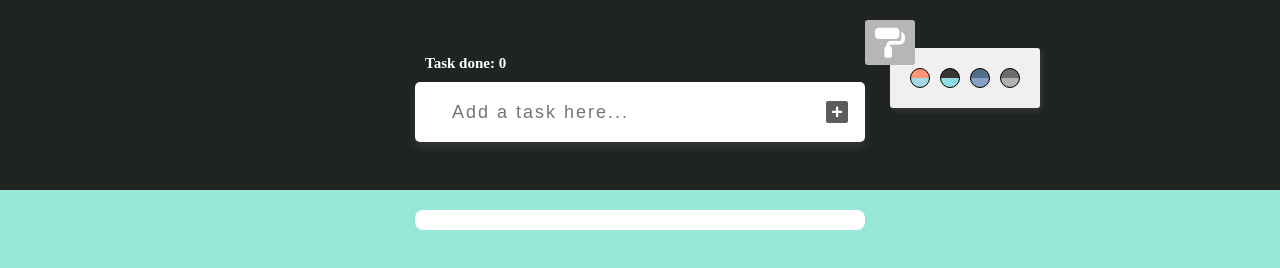
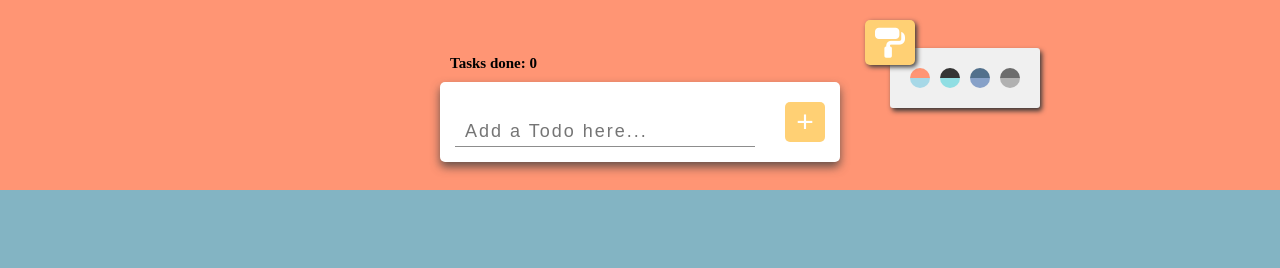
Before and after one commit to ElisyanBot/uppgiftFyra, a website: page index.html in a window 1280 px wide. Drawn offline with Linux system fonts and the light colour scheme.

Commit message:
onclick html working

```diff
--- a/index.html
+++ b/index.html
@@ -5,7 +5,7 @@
     <meta charset="UTF-8">
     <meta http-equiv="X-UA-Compatible" content="IE=edge">
     <meta name="viewport" content="width=device-width, initial-scale=1.0">
-    <link rel="stylesheet" href="CSS/christer.css">
+    <link rel="stylesheet" href="CSS/style.css">
 
     <title>Uppgift fyra</title>
 </head>
@@ -17,22 +17,20 @@
             <button id="theme-meny">
                 <i class="fas fa-paint-roller"></i>
             </button>
-                <div>
-                    <ul>
-                        <li href="#" id="color1"></li>
-                        <li href="#"  id="color2"></li>
-                        <li href="#"  id="color3"></li>
-                        <li href="#"  id="color4"></li>
-                    </ul>
-                </div>
+            <div>
+                <ul>
+                    <li href="#" onclick="changeTheme('../CSS/style.css')" id="color1"></li>
+                    <li href="#" onclick="changeTheme('../CSS/christer.css')" id="color2"></li>
+                    <li href="#" onclick="changeTheme('../CSS/john.css')" id="color3"></li>
+                    <li href="#"  onclick="changeTheme('../CSS/pontus.css')" id="color4"></li>
+                </ul>
+            </div>
         </nav>
         <div id="input-container">
             <div id="input-wrapper">
-                <h2> Task done:   <span id="#TaskDone"> 0 </span> </h2>
-                <!-- <h2 id="#TaskCount"> 0 </h2> -->
+                <h2> Tasks done:   <span id="#TaskDone"> 0 </span> </h2>
                 <section id="UserInput-Section">
-                    <!-- user input -->
-                    <input id="AddTask-Input" placeholder="Add a task here..." type="text">
+                    <input id="AddTask-Input" placeholder="Add a Todo here..." type="text">
                     <button for="AddTask-Input" id="AddTask-Btn"> + </button>
                 </section>
             </div>
--- a/javaScript/script.js
+++ b/javaScript/script.js
@@ -192,3 +192,9 @@ function removeTaskFromStorage(array, indexIdValue){
         })
         // return array //kanske inte behövs... tror at jag tänkte använda den till något jestjs test...
 }
+
+
+function changeTheme(styleCSS){
+    const styleLink = document.querySelector('link');
+    styleLink.href = styleCSS
+}
```
